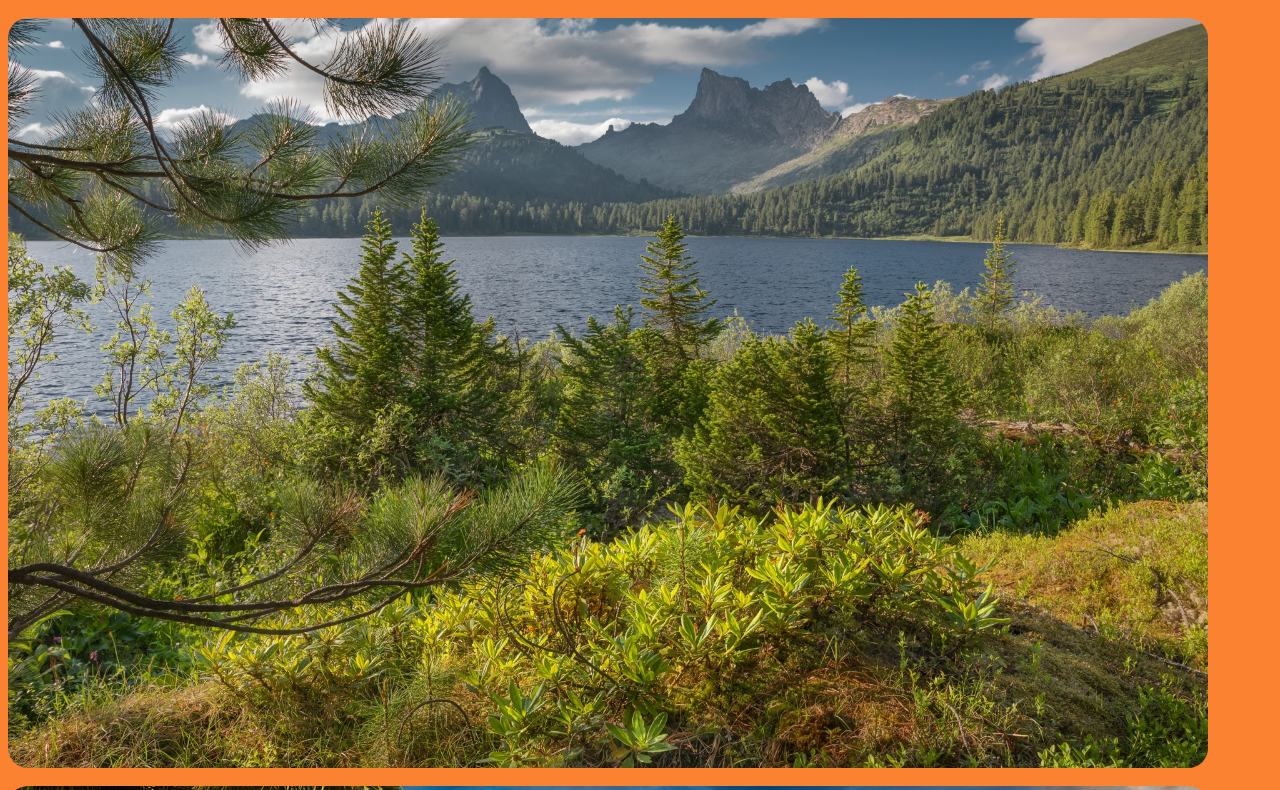
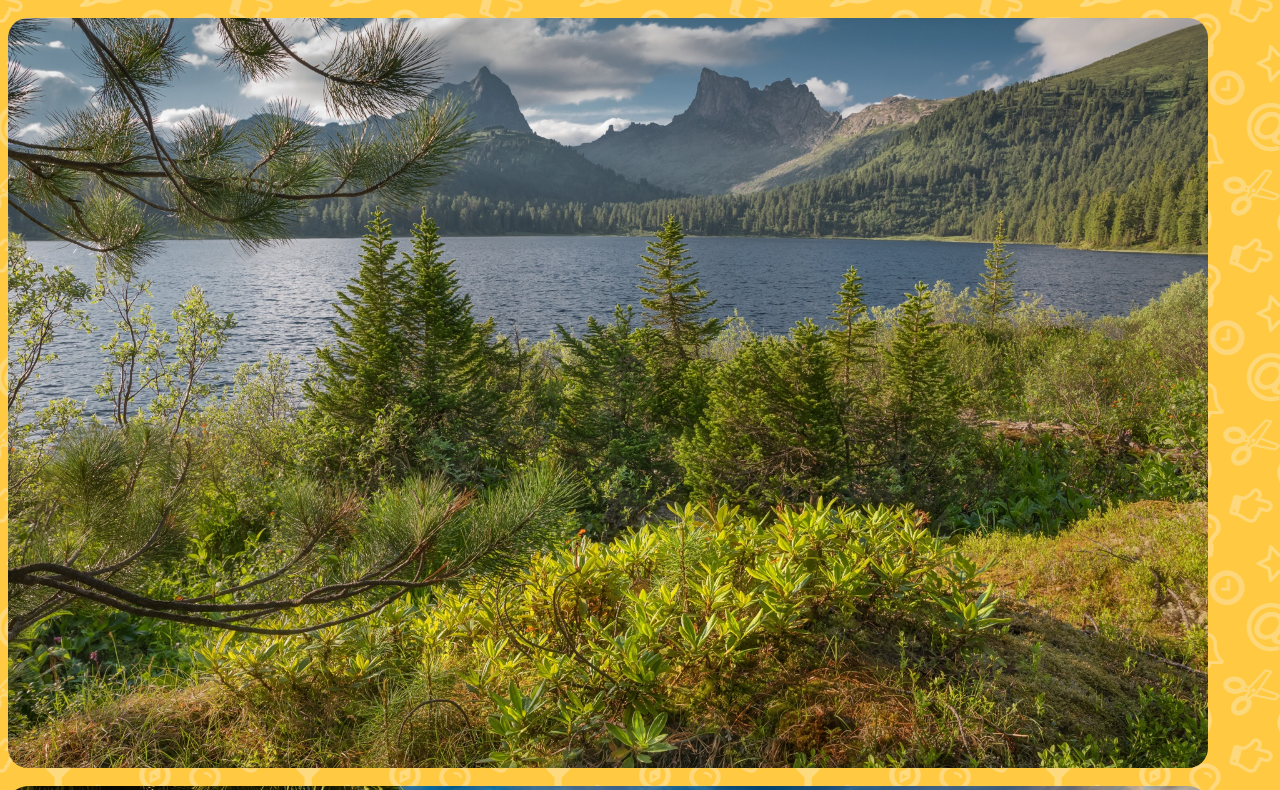
Before and after one commit to Arkadii-bit/Walgic, a plain HTML site: page index.html in a window 1280 px wide. Shown: the part 271-1061 px from the top of the page. Drawn offline with Linux system fonts and the light colour scheme; a web font is replaced by a local one.

Commit message:
first commit

```diff
--- a/index.html
+++ b/index.html
@@ -12,7 +12,11 @@
   <link rel="preconnect" href="https://fonts.gstatic.com">
   <link href="https://fonts.googleapis.com/css2?family=Yanone+Kaffeesatz:wght@700&display=swap" rel="stylesheet">
   <style>
-  header{
+     body{
+    background-image:  url(bg.png);
+       background-repeat: repeat
+    }
+    header{
   background-color: #fd9644;
   border-radius:  20px;
   weight: 100px;
```
